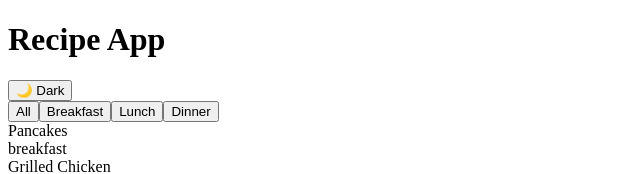
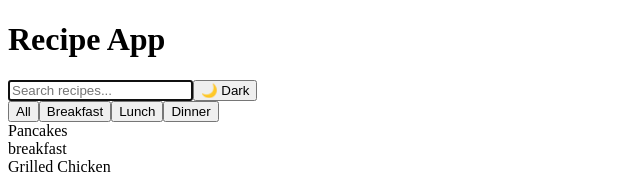
Before and after one commit to karixhma12/react_RecipeApp, a React (Vite) app in the folder react_RecipeApp/: page / in a window 1280 px wide. Shown: the top 174 px of the page, without its empty margins (0-640 px from the left). Built offline with nearby package versions, Linux system fonts and the light colour scheme.

Commit message:
feat: add search input with useRef auto-focus

```diff
--- a/react_RecipeApp/src/components/Navbar.jsx
+++ b/react_RecipeApp/src/components/Navbar.jsx
@@ -1,12 +1,18 @@
-import { useContext } from "react";
+import { useContext, useEffect ,useRef } from "react";
 import { ThemeContext } from "../context/ThemeContext";
 
 function Navbar(){
     const {theme, toggleTheme} = useContext(ThemeContext);
+    const inputRef = useRef(null);
+
+    useEffect(()=>{
+        inputRef.current.focus();
+    },[]);
 
     return(
         <div>
             <h1> Recipe App </h1>
+            <input ref={inputRef} placeholder="Search recipes..."/>
             <button onClick={toggleTheme}>
                 {theme === "light" ? "🌙 Dark" : "☀️ Light"}
             </button>
```
